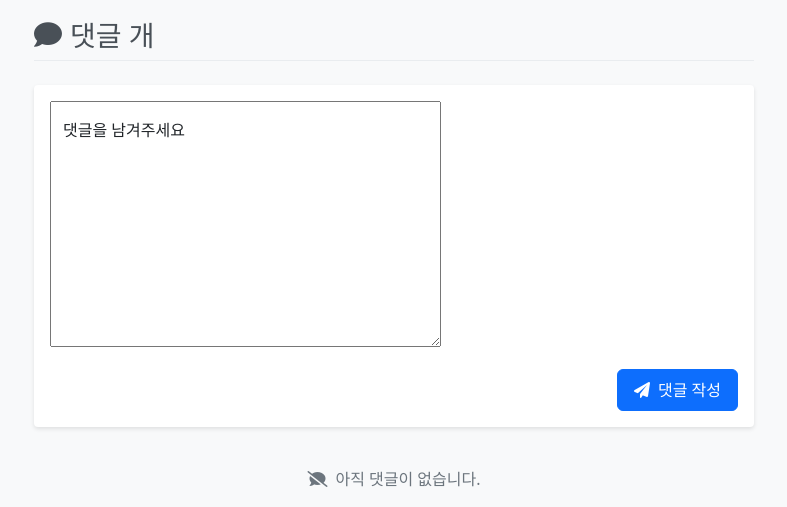
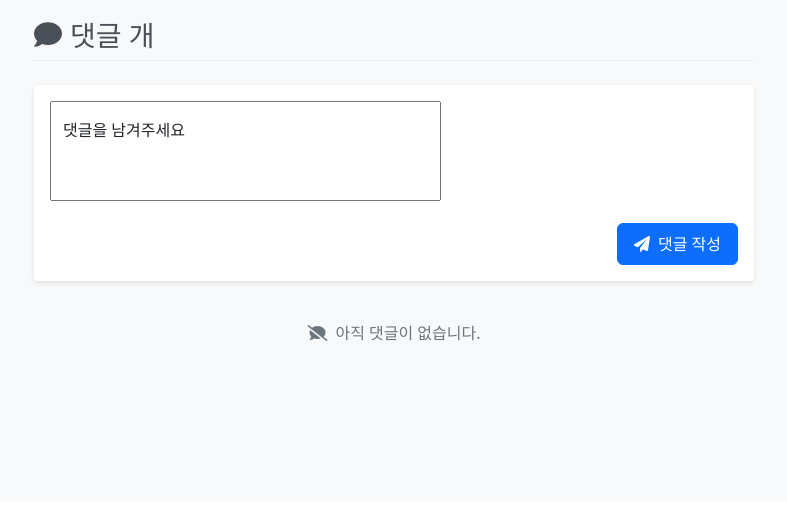
Before and after one commit to BaeTab/board_project, a Django app: template board/templates/board/post_detail.html in a window 1280 px wide. Shown: the part 299-806 px from the top of the page, without its empty margins (246-1033 px from the left). After the commit the page ends 640 px from the top, so only its background shows below. Run offline with Django 5.2, Linux system fonts and the light colour scheme; the template is opened without the code that fills it: values that come from a table or form of the project are taken from there, others are empty.

Commit message:
- 댓글창 디테일 수정

```diff
--- a/board/templates/board/post_detail.html
+++ b/board/templates/board/post_detail.html
@@ -131,6 +131,12 @@
     .comment-form .card {
         border: none;
         box-shadow: 0 2px 4px rgba(0, 0, 0, 0.1);
+        max-width: 100%;
+        width: 100%;
+    }
+    .comment-form .form-floating textarea {
+        height: 100px;
+        resize: none;
     }
     .comment {
         background-color: white;
```
